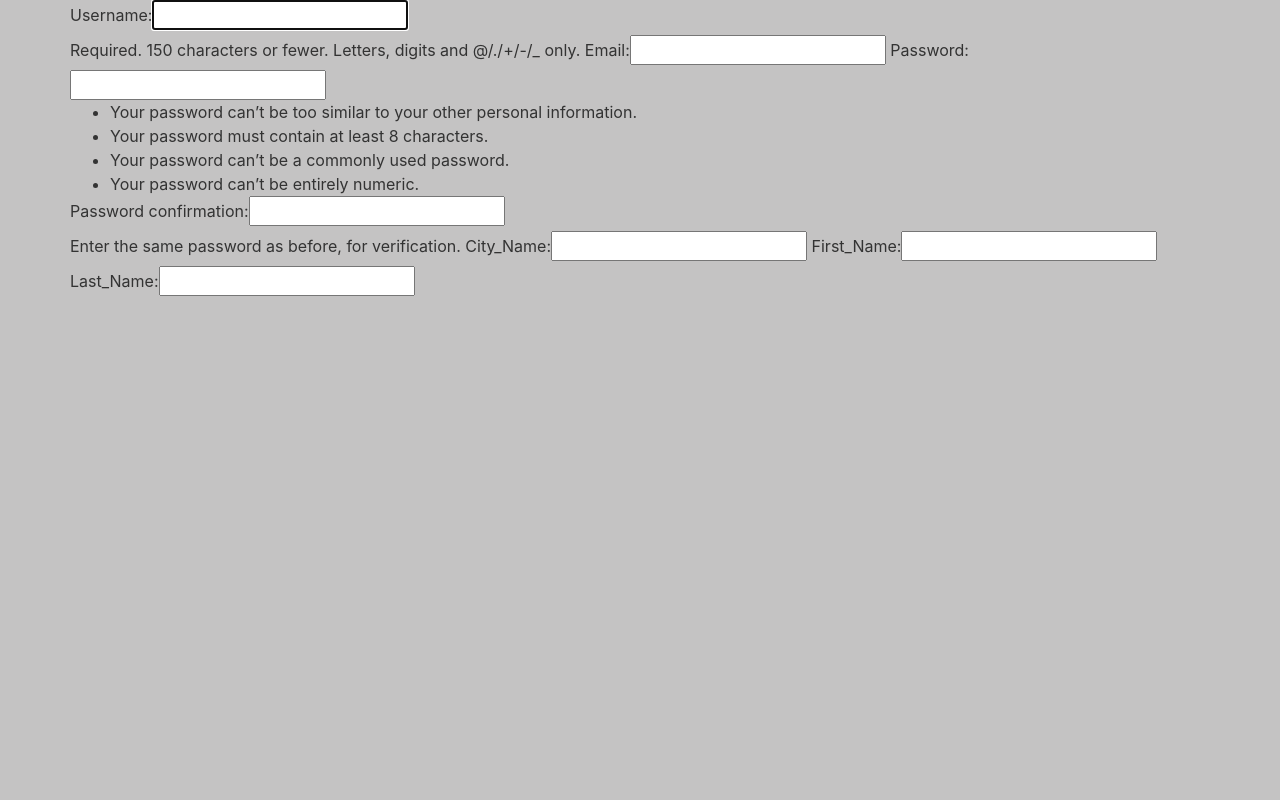
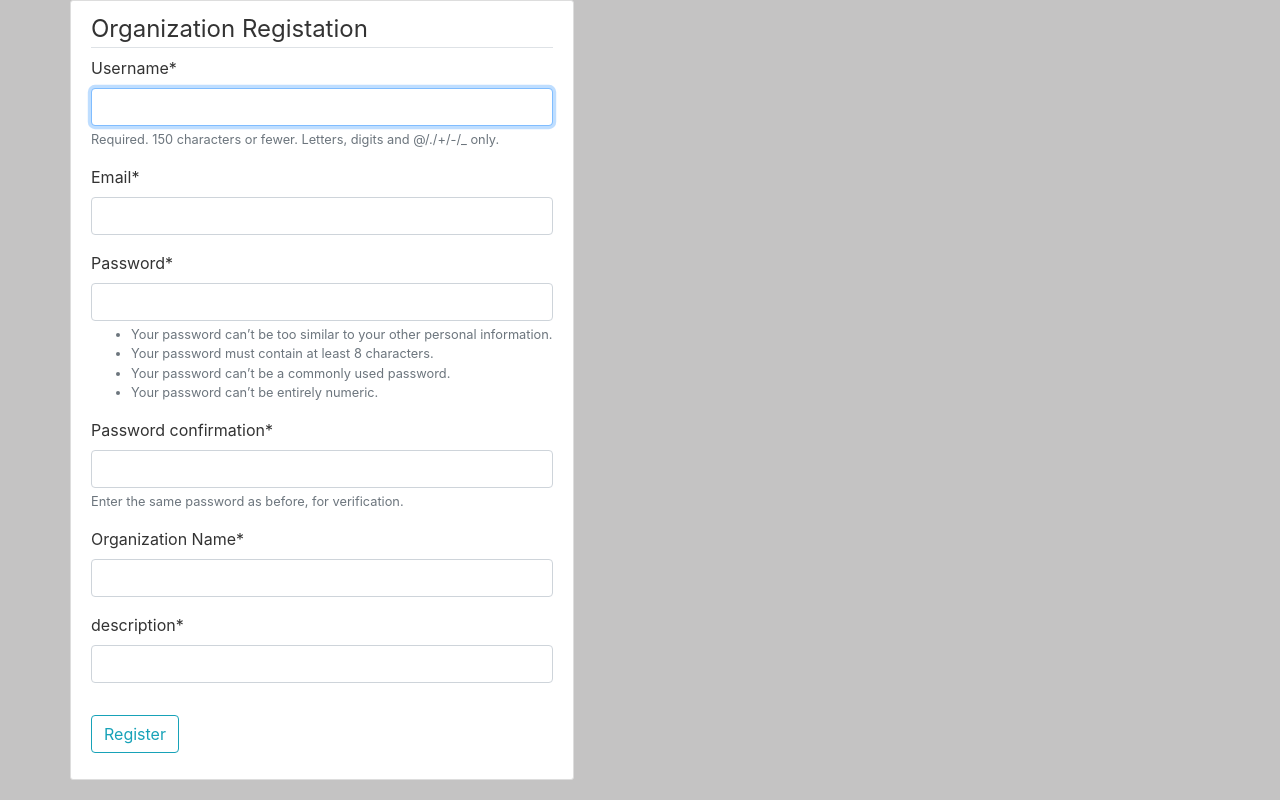
Before and after one commit to neopentane/helpingnetwork, a Django app: template helpingnetwork/volunteer/templates/volunteer/signup.html in a window 1280 px wide. Shown: the part 80-880 px from the top of the page. Before the commit the page ends 376 px from the top, so only its background shows below. Run offline with Django 3.2, Linux system fonts and the light colour scheme; the template is opened without the code that fills it: values that come from a table or form of the project are taken from there, others are empty; some libraries are stand-ins or nearby versions.

Commit message:
Added Organization Creation Form

```diff
--- /dev/null
+++ b/helpingnetwork/organization/forms.py
@@ -0,0 +1,18 @@
+from django import forms
+from django.contrib.auth.models import User
+from django.contrib.auth.forms import UserCreationForm
+from .models import Organization,Event
+
+
+class OrganizationRegisterForm(UserCreationForm):
+	name=forms.CharField(required=True, label="Organization Name")
+	email = forms.EmailField()
+	disp = forms.CharField(max_length=200, widget=forms.TextInput({}),label="description")
+	class Meta:
+		model = User
+		fields = ['username','email','password1','password2','name','disp']
+
+class OrganizationUpdate(forms.ModelForm):
+	class Meta:
+		model=Organization
+		fields = ['name']
--- a/helpingnetwork/volunteer/templates/volunteer/signup.html
+++ b/helpingnetwork/volunteer/templates/volunteer/signup.html
@@ -1,6 +1,17 @@
 {%extends "volunteer/base.html" %}
 {% load crispy_forms_tags %}
 {% block content %}
-
-                {{form}}
+    <div class="content-section">
+        <form method="POST">
+            {% csrf_token %}
+            <fieldset class="form-group">
+                <legend class="border-bottom mb-8">Organization Registation</legend>
+                {{ form|crispy}}
+            </fieldset>
+            <div class="form-group">
+                <button class="btn btn-outline-info" type="submit">Register</button>
+            </div>
+</form>
+		</form>
+	</div>
 {% endblock content %}
```
Also changed, not shown: helpingnetwork/organization/views.py (+20 -3 lines), helpingnetwork/db.sqlite3.
